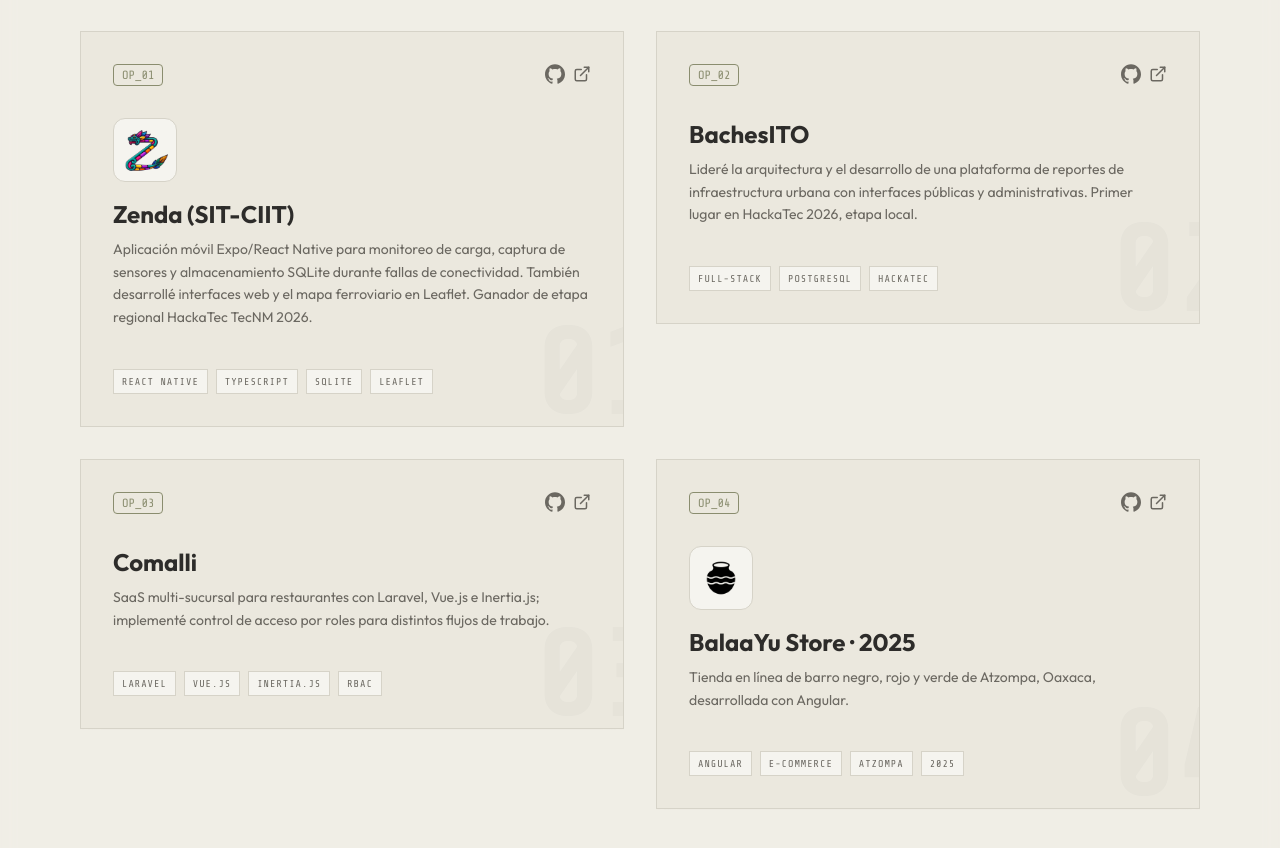
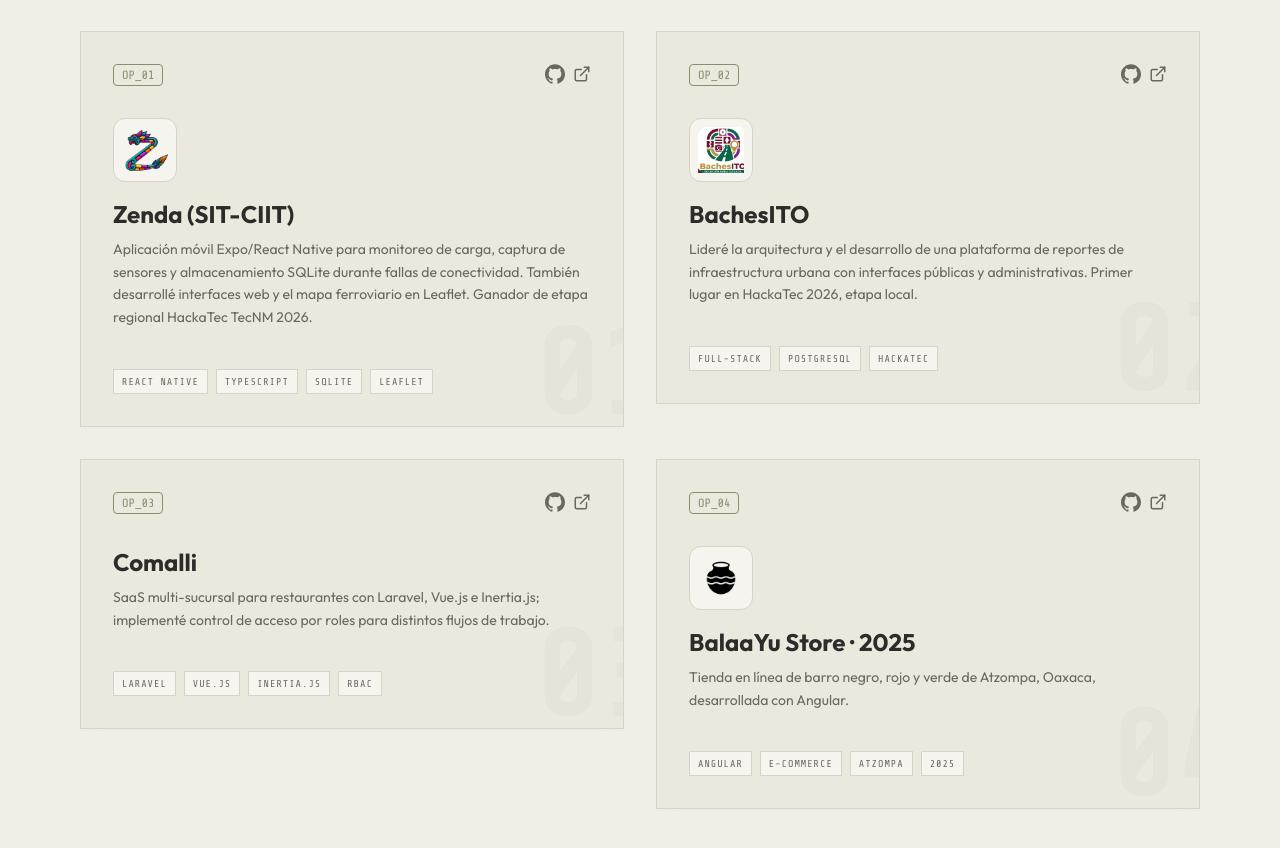
Before and after one commit to AlejandroVill7/PortafolioVVA, a React (Vite) app: page / in a window 1280 px wide. Shown: the part 2012-2860 px from the top of the page. Built offline with nearby package versions, Linux system fonts and the light colour scheme.

Commit message:
feat: add BachesITO logo to portfolio card

```diff
--- a/src/App.tsx
+++ b/src/App.tsx
@@ -103,6 +103,8 @@ function Home() {
                 <ProjectCard
                   number="02"
                   title="BachesITO"
+                  logo="/projects/bachesito-logo.png"
+                  logoAlt="Logo de BachesITO"
                   description="Lideré la arquitectura y el desarrollo de una plataforma de reportes de infraestructura urbana con interfaces públicas y administrativas. Primer lugar en HackaTec 2026, etapa local."
                   tags={['Full-Stack', 'PostgreSQL', 'HackaTec']}
                 />
```
Also changed, not shown: public/projects/bachesito-logo.png (added).
